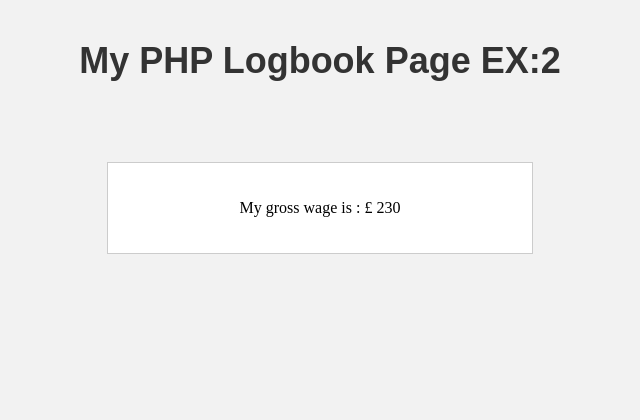
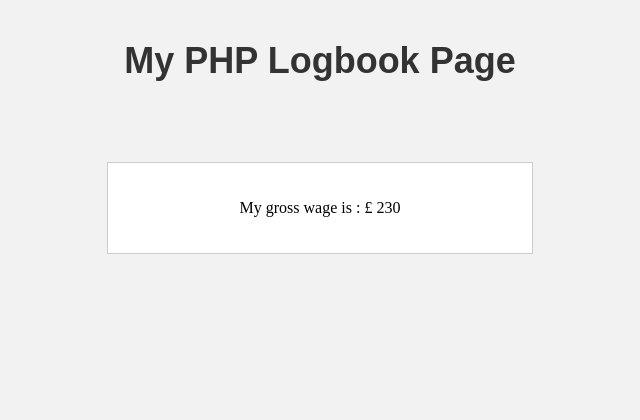
Before and after one commit to CO551-Open-Source-System/php-LogBook, a PHP site: page /wk2ex1.php in a window 1280 px wide. Shown: the top 420 px of the page, without its empty margins (320-960 px from the left). Run offline with PHP 8.4, Linux system fonts and the light colour scheme.

Commit message:
Update header.php

```diff
--- a/Week_2/header.php
+++ b/Week_2/header.php
@@ -11,7 +11,7 @@
     <body>
         <div class="page-container">
             <header>
-                <h1><h1>My PHP Logbook Page EX:2</h1></h1>
+                <h1><h1>My PHP Logbook Page</h1></h1>
             </header>
             <div class="content-wrap">
                 <div class="container">
```
